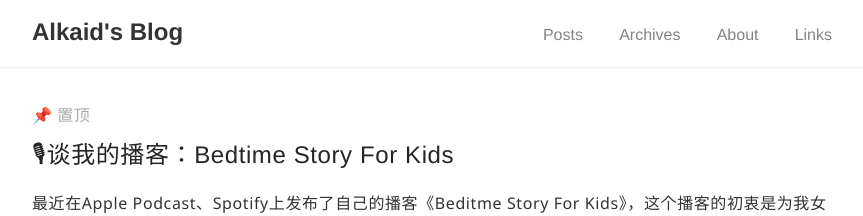
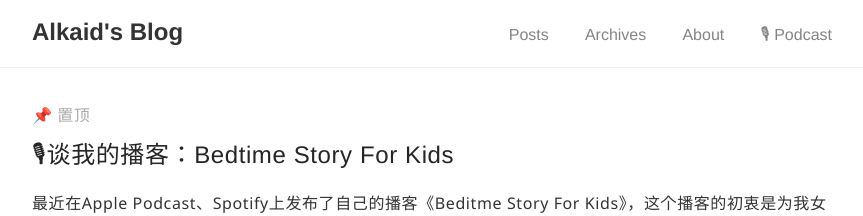
Before and after one commit to AlkaidWaong/ifoz, a Jekyll site: the page built from index.html, in a window 1280 px wide. Shown: the top 216 px of the page, without its empty margins (208-1071 px from the left). Built offline with Jekyll 4.4.1, drawn with Linux system fonts in a browser that asks for light colours; the list of posts is cut into pages by our own code; comment, search, counter and statistics services are not loaded.

Commit message:
Update navigation.html

```diff
--- a/_includes/navigation.html
+++ b/_includes/navigation.html
@@ -7,7 +7,7 @@
       <li><a href="{{ site.baseurl }}/">Posts</a></li>
       <li><a href="{{ '/tags' | prepend: site.baseurl }}">Archives</a></li>
       <li><a href="{{ '/about' | prepend: site.baseurl }}">About</a></li>
-	    <li><a href="{{ '/BedtimeStories' | prepend: site.baseurl }}">Links</a></li>
+	    <li><a href="{{ '/BedtimeStories' | prepend: site.baseurl }}">🎙 Podcast</a></li>
     </ul>
   </div>
 </nav>
```
